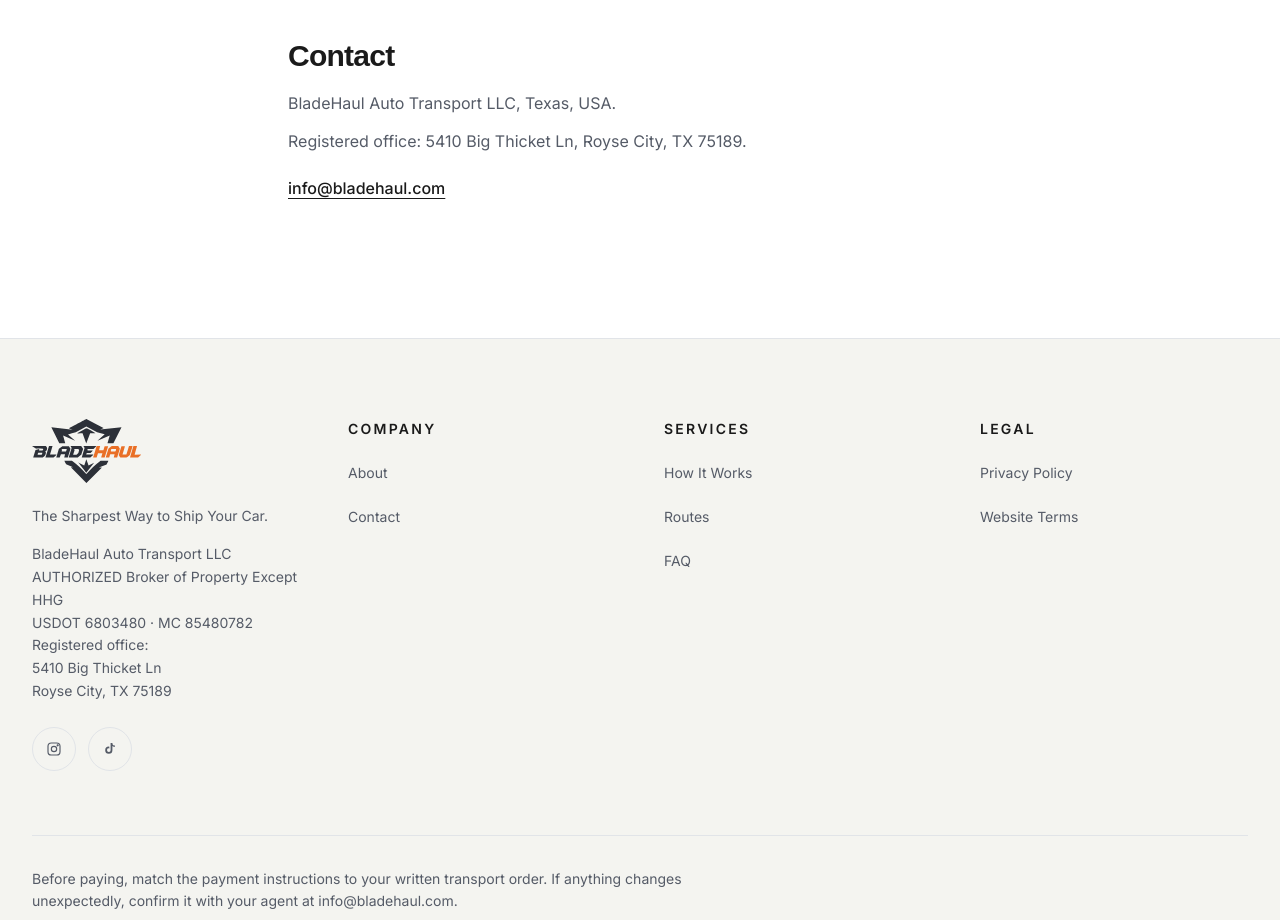
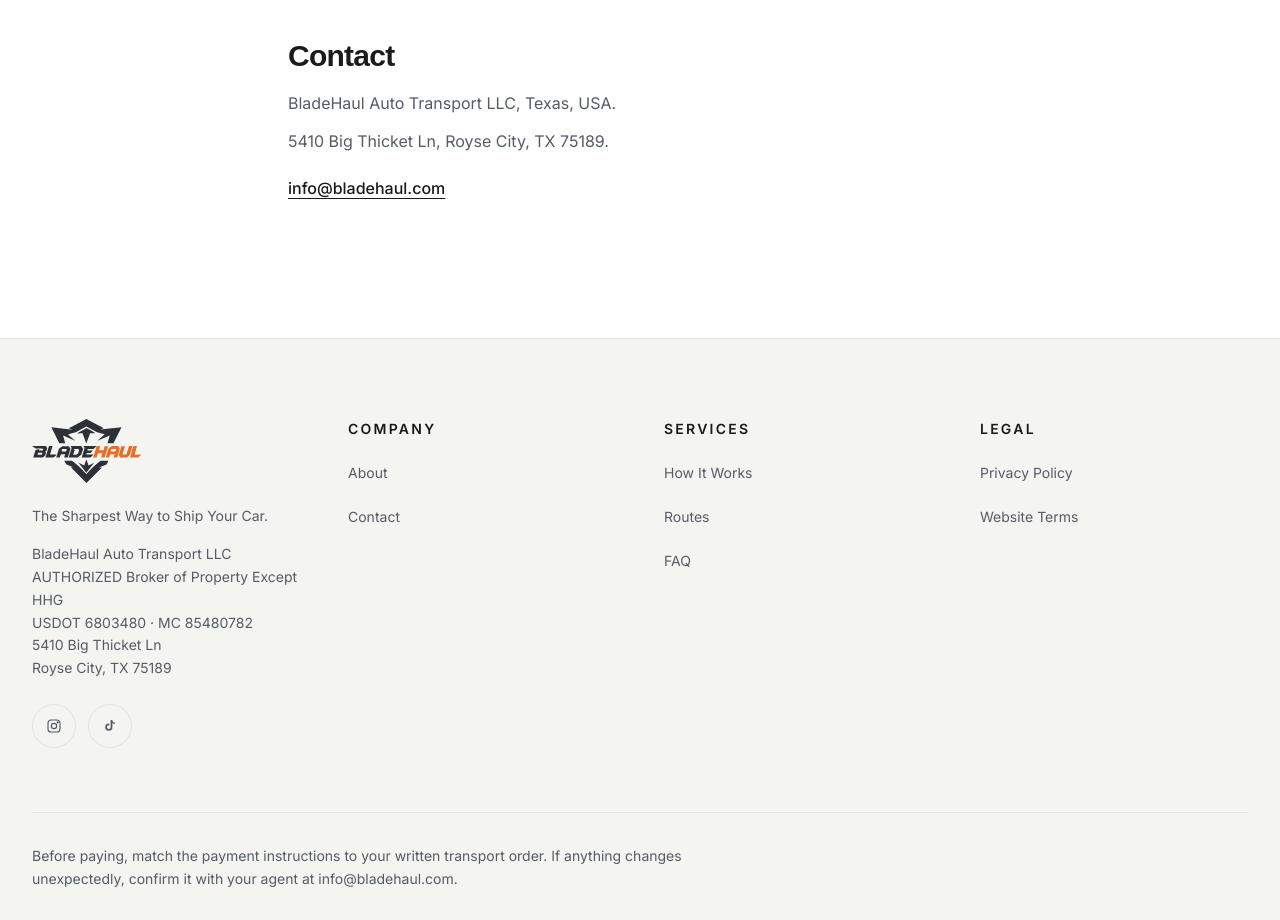
Before and after one commit to mishavlialko/bladehaul, a Next.js app: page /terms in a window 1280 px wide. Shown: the part 2460-3380 px from the top of the page. Built offline with nearby package versions, Linux system fonts and the light colour scheme; no server answers; a web font is replaced by a local one.

Commit message:
Remove the Registered office label from site copy. (#8)
Keep the Royse City street address in the footer, Privacy, and Terms without the label.

```diff
--- a/app/privacy/page.tsx
+++ b/app/privacy/page.tsx
@@ -232,9 +232,7 @@
                 additional notice or consent required by law.
               </p>
               <p>BladeHaul Auto Transport LLC, Texas, USA.</p>
-              <p>
-                Registered office: 5410 Big Thicket Ln, Royse City, TX 75189.
-              </p>
+              <p>5410 Big Thicket Ln, Royse City, TX 75189.</p>
               <p>
                 <a
                   href="mailto:info@bladehaul.com"
--- a/app/terms/page.tsx
+++ b/app/terms/page.tsx
@@ -179,9 +179,7 @@
 
             <Section title="Contact">
               <p>BladeHaul Auto Transport LLC, Texas, USA.</p>
-              <p>
-                Registered office: 5410 Big Thicket Ln, Royse City, TX 75189.
-              </p>
+              <p>5410 Big Thicket Ln, Royse City, TX 75189.</p>
               <p>
                 <a
                   href="mailto:info@bladehaul.com"
--- a/components/sections/Footer.tsx
+++ b/components/sections/Footer.tsx
@@ -55,8 +55,6 @@
               AUTHORIZED Broker of Property Except HHG
               <br />
               USDOT 6803480 · MC 85480782
-              <br />
-              Registered office:
               <br />
               5410 Big Thicket Ln
               <br />
```
